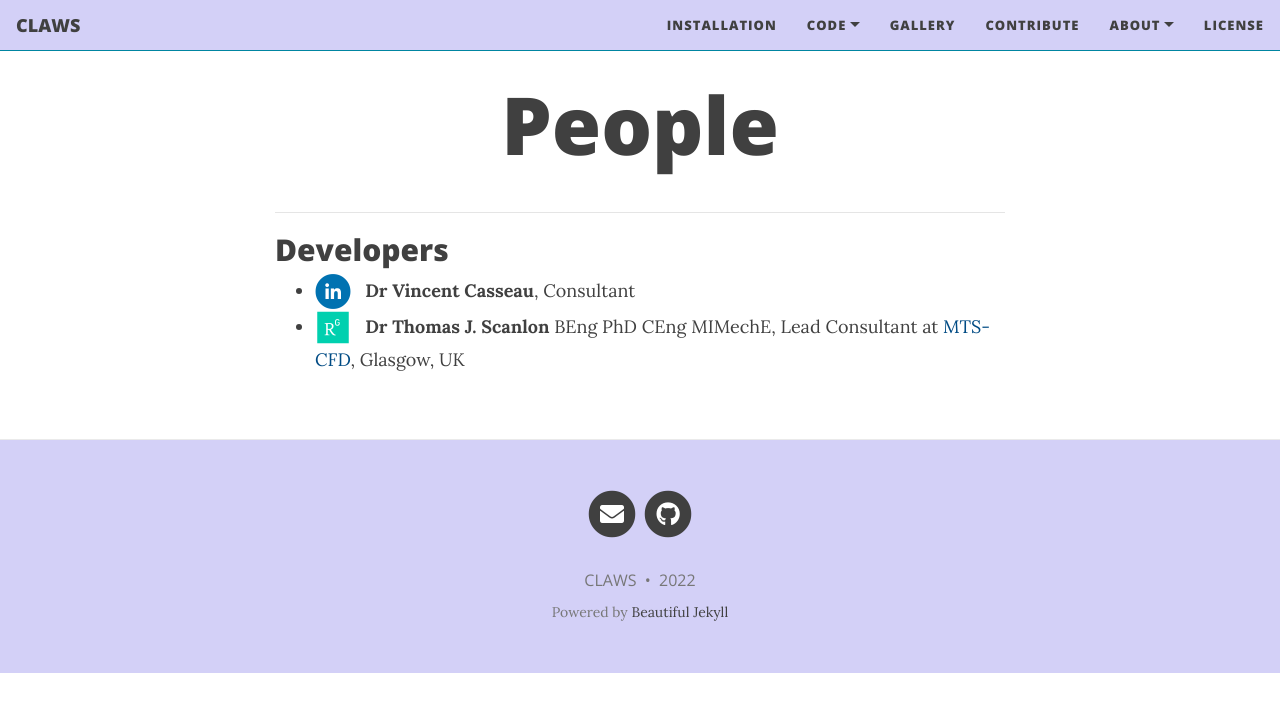
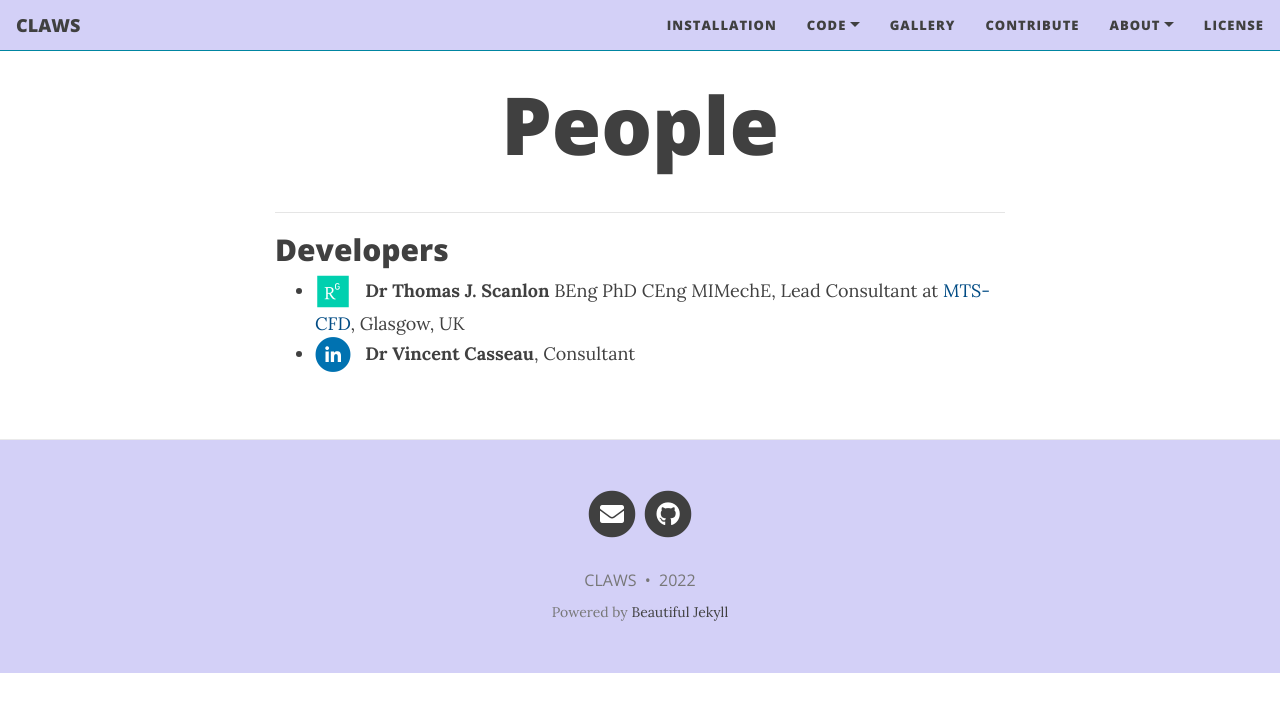
Before and after one commit to claws-scot/claws-scot.github.io, a Jekyll site: the page built from people.md, in a window 1280 px wide. Shown: the top 712 px of the page. Built offline with Jekyll 4.4.1, drawn with Linux system fonts in a browser that asks for light colours; nearby versions of some CDN libraries.

Commit message:
Editing web pages

```diff
--- a/people.md
+++ b/people.md
@@ -37,17 +37,17 @@ nav-short: true
 
 ---
 ## Developers
-* <a style="text-decoration: none" href="https://uk.linkedin.com/in/vincentcasseau" target="_blank">
-    <span class="fa-stack" aria-hidden="true">
-      <i class="fas fa-circle fa-stack-2x" style='color:#0072B1'></i>
-      <i class="fab fa-linkedin fa-stack-1x fa-inverse"></i>
-    </span>
-    <span class="sr-only">LinkedIn</span>
-  </a> &nbsp; **Dr Vincent Casseau**, Consultant
-<!--  &nbsp; <a href="/docs/CV-VincentCasseau.pdf" target="_blank" style="color:orange"> [CV→]</a>-->
 * <a style="text-decoration: none" href="https://www.researchgate.net/profile/Thomas_Scanlon" target="_blank">
     <span class="fa-stack" aria-hidden="true">
       <i class="fab fa-researchgate fa-stack-2x" style='color:#00D0AF'></i>
     </span>
     <span class="sr-only">ResearchGate</span>
   </a> &nbsp; **Dr Thomas J. Scanlon** BEng PhD CEng MIMechE, Lead Consultant at [MTS-CFD](https://www.mts-cfd.com/), Glasgow, UK
+* <a style="text-decoration: none" href="https://uk.linkedin.com/in/vincentcasseau" target="_blank">
+  <span class="fa-stack" aria-hidden="true">
+    <i class="fas fa-circle fa-stack-2x" style='color:#0072B1'></i>
+    <i class="fab fa-linkedin fa-stack-1x fa-inverse"></i>
+  </span>
+  <span class="sr-only">LinkedIn</span>
+</a> &nbsp; **Dr Vincent Casseau**, Consultant
+<!--  &nbsp; <a href="/docs/CV-VincentCasseau.pdf" target="_blank" style="color:orange"> [CV→]</a>-->
```
